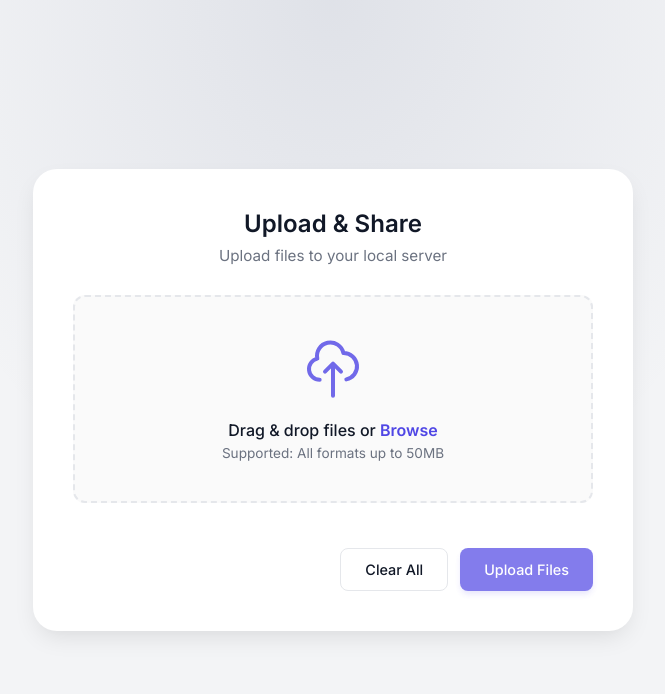
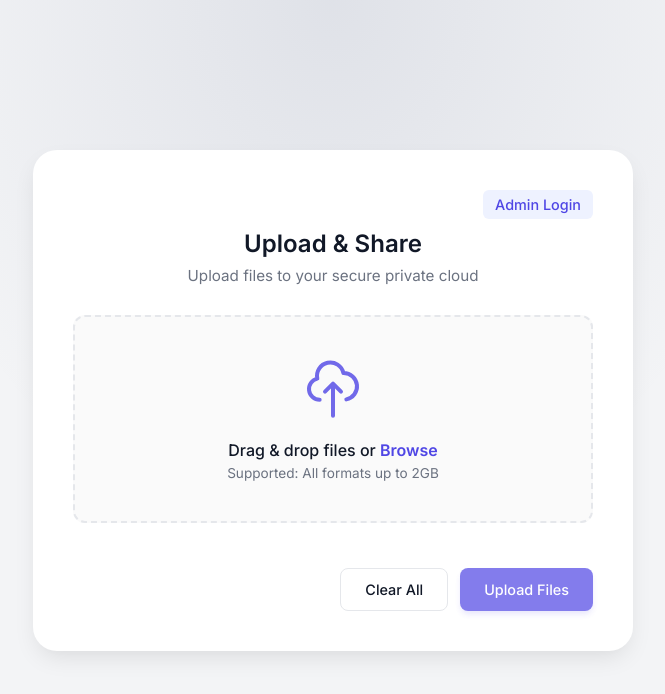
Before and after one commit to 6tt7/file-upload-service, a website: page public/index.html in a window 1280 px wide. Shown: the whole page, without its empty margins (307-972 px from the left). Drawn offline with Linux system fonts and the light colour scheme.

Commit message:
Add Login button to homepage

```diff
--- a/public/index.html
+++ b/public/index.html
@@ -9,11 +9,16 @@
     <link href="https://fonts.googleapis.com/css2?family=Inter:wght@300;400;500;600&display=swap" rel="stylesheet">
 
     <style>
-        /* CSS STYLES - Same as before */
         :root { --primary: #4f46e5; --primary-hover: #4338ca; --bg-color: #f3f4f6; --surface: #ffffff; --text-main: #111827; --text-sub: #6b7280; --border: #e5e7eb; --success: #10b981; --error: #ef4444; --radius: 12px; --shadow: 0 10px 25px -5px rgba(0, 0, 0, 0.1), 0 8px 10px -6px rgba(0, 0, 0, 0.01); }
         * { margin: 0; padding: 0; box-sizing: border-box; font-family: 'Inter', sans-serif; }
         body { background-color: var(--bg-color); background-image: radial-gradient(at 0% 0%, hsla(253,16%,7%,0) 0, transparent 50%), radial-gradient(at 50% 0%, hsla(225,39%,30%,0.1) 0, transparent 50%), radial-gradient(at 100% 0%, hsla(339,49%,30%,0) 0, transparent 50%); height: 100vh; display: flex; align-items: center; justify-content: center; color: var(--text-main); }
-        .container { width: 100%; max-width: 600px; background: var(--surface); padding: 40px; border-radius: 24px; box-shadow: var(--shadow); max-height: 90vh; display: flex; flex-direction: column; }
+        .container { width: 100%; max-width: 600px; background: var(--surface); padding: 40px; border-radius: 24px; box-shadow: var(--shadow); max-height: 90vh; display: flex; flex-direction: column; position: relative; }
+
+        /* NEW: Top Navigation for Login */
+        .top-nav { display: flex; justify-content: flex-end; margin-bottom: 10px; }
+        .login-link { text-decoration: none; color: var(--primary); font-size: 0.9rem; font-weight: 500; padding: 6px 12px; border-radius: 6px; transition: background 0.2s; background: #eef2ff; }
+        .login-link:hover { background: #e0e7ff; }
+
         .header { margin-bottom: 30px; text-align: center; }
         .header h2 { font-weight: 600; font-size: 1.5rem; margin-bottom: 8px; }
         .header p { color: var(--text-sub); font-size: 0.95rem; }
@@ -63,9 +68,14 @@
 <body>
 
     <div class="container">
+        <!-- Login Button Section -->
+        <div class="top-nav">
+            <a href="admin.html" class="login-link">Admin Login</a>
+        </div>
+
         <div class="header">
             <h2>Upload & Share</h2>
-            <p>Upload files to your local server</p>
+            <p>Upload files to your secure private cloud</p>
         </div>
 
         <div class="drop-zone" id="dropZone">
@@ -74,7 +84,7 @@
                 <path stroke-linecap="round" stroke-linejoin="round" stroke-width="1.5" d="M7 16a4 4 0 01-.88-7.903A5 5 0 1115.9 6L16 6a5 5 0 011 9.9M15 13l-3-3m0 0l-3 3m3-3v12"></path>
             </svg>
             <div class="drop-text-main">Drag & drop files or <span class="browse-btn">Browse</span></div>
-            <div class="drop-text-sub">Supported: All formats up to 50MB</div>
+            <div class="drop-text-sub">Supported: All formats up to 2GB</div>
         </div>
 
         <ul class="file-list" id="fileList"></ul>
@@ -199,15 +209,12 @@
                 const deleteBtn = el.querySelector('.delete-btn');
                 if(deleteBtn) deleteBtn.remove();
 
-                // Create Form Data
                 const formData = new FormData();
                 formData.append('file', fileObj.file);
 
-                // Create AJAX Request
                 const xhr = new XMLHttpRequest();
                 xhr.open('POST', '/api/upload', true);
 
-                // Progress Handler
                 xhr.upload.onprogress = function(e) {
                     if (e.lengthComputable) {
                         const percentComplete = (e.loaded / e.total) * 100;
@@ -215,24 +222,15 @@
                     }
                 };
 
-                // Success/Error Handler
                 xhr.onload = function() {
                     if (xhr.status === 200) {
                         const response = JSON.parse(xhr.responseText);
                         fileObj.status = 'uploaded';
-
-                        // Hide progress bar
                         progressBar.style.opacity = '0';
-
-                        // Show Link UI
                         const linkArea = el.querySelector('.link-result');
                         linkArea.style.display = 'block';
-
-                        // Configure Open Button
                         const openBtn = el.querySelector('.open-link-btn');
                         openBtn.href = response.url;
-
-                        // Configure Copy Button
                         const copyBtn = el.querySelector('.copy-link-btn');
                         copyBtn.onclick = () => {
                             navigator.clipboard.writeText(response.url).then(() => {
@@ -251,7 +249,6 @@
                         progressBar.style.background = 'var(--error)';
                     }
                 };
-
                 xhr.send(formData);
             });
         }
```
